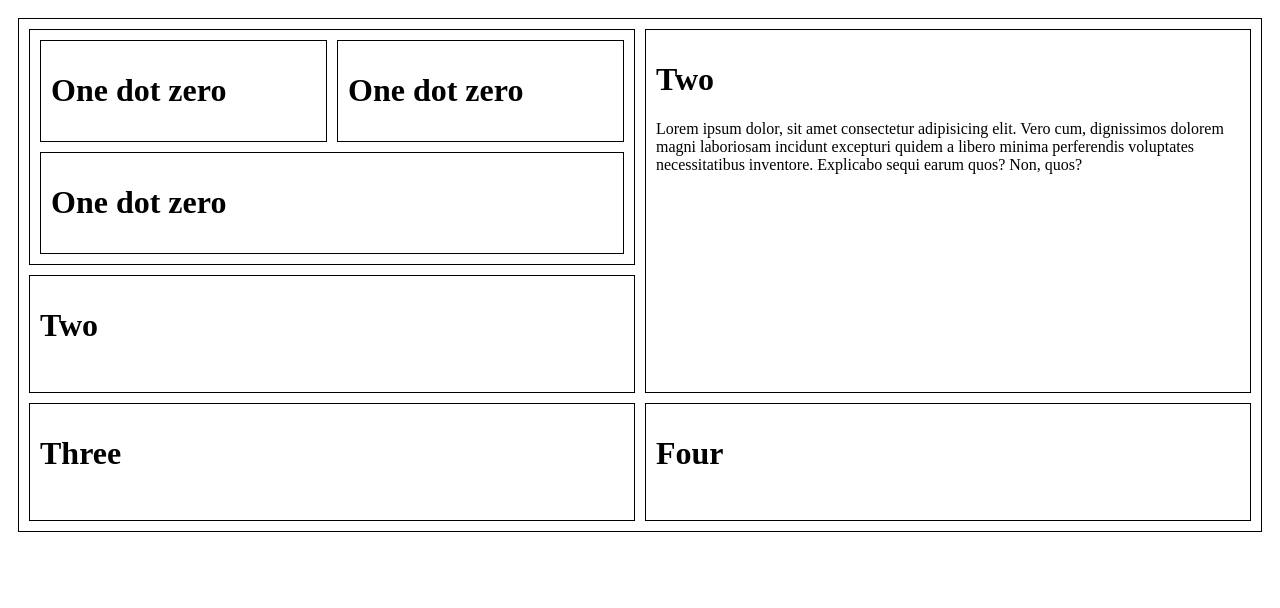
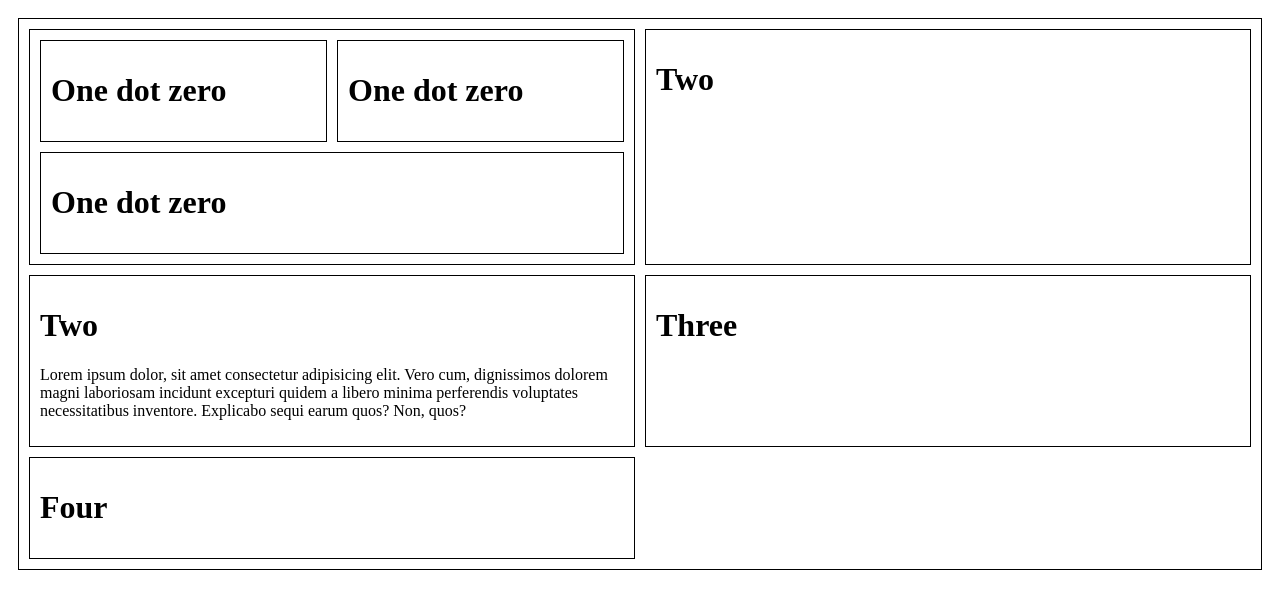
Before and after one commit to sarah-hs/practice-layouts, a plain HTML site: page layout_A.html in a window 1280 px wide. Drawn offline with Linux system fonts and the light colour scheme.

Commit message:
Update styles.css

```diff
--- a/styles.css
+++ b/styles.css
@@ -11,7 +11,6 @@ div {
   display: grid;
   grid-gap: 10px;
   grid-template-columns: repeat(2, 1fr);
-  grid-template-rows: 2fr 1fr 1fr;
 }
 
 .subgrid {
@@ -28,8 +27,4 @@ div {
 }
 
 .rowspan {
-  grid-column-start: 2;
-  grid-column-end: 3;
-  grid-row-start: 1;
-  grid-row-end: 3;
 }
```
